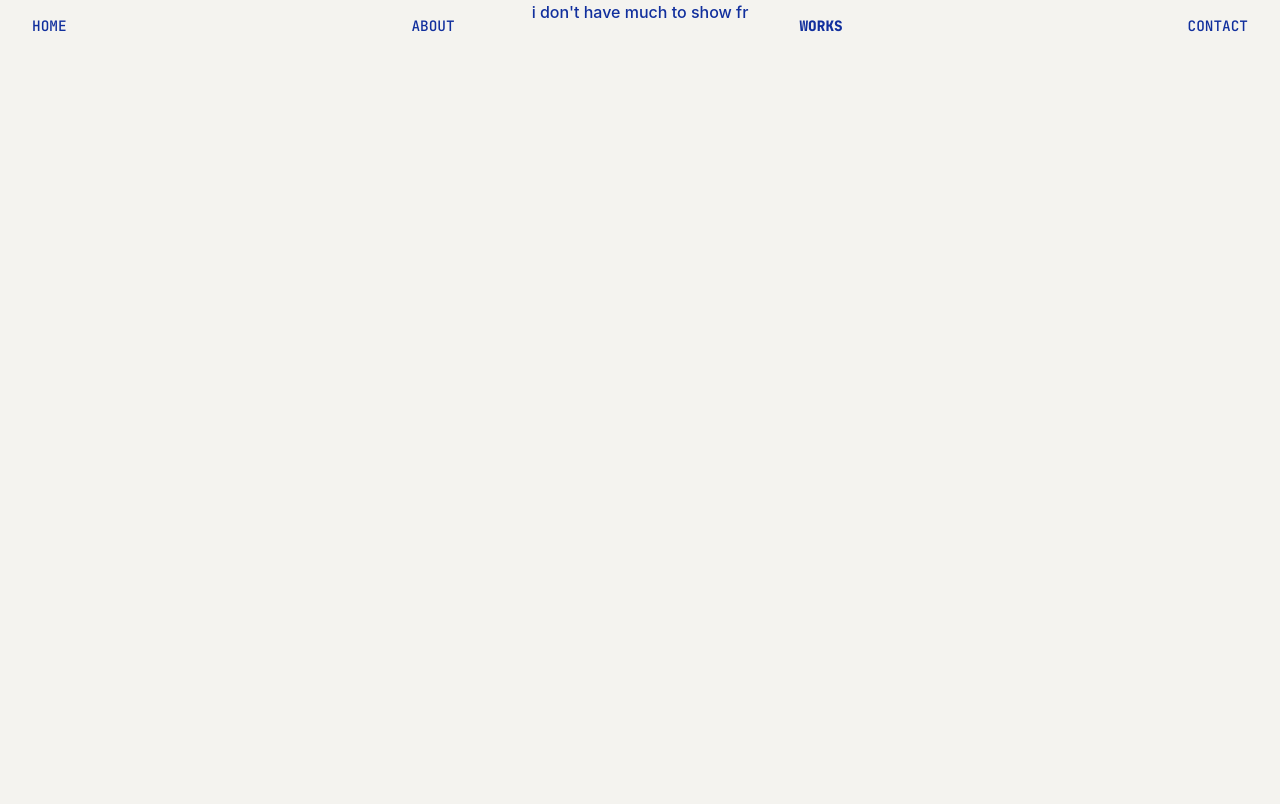
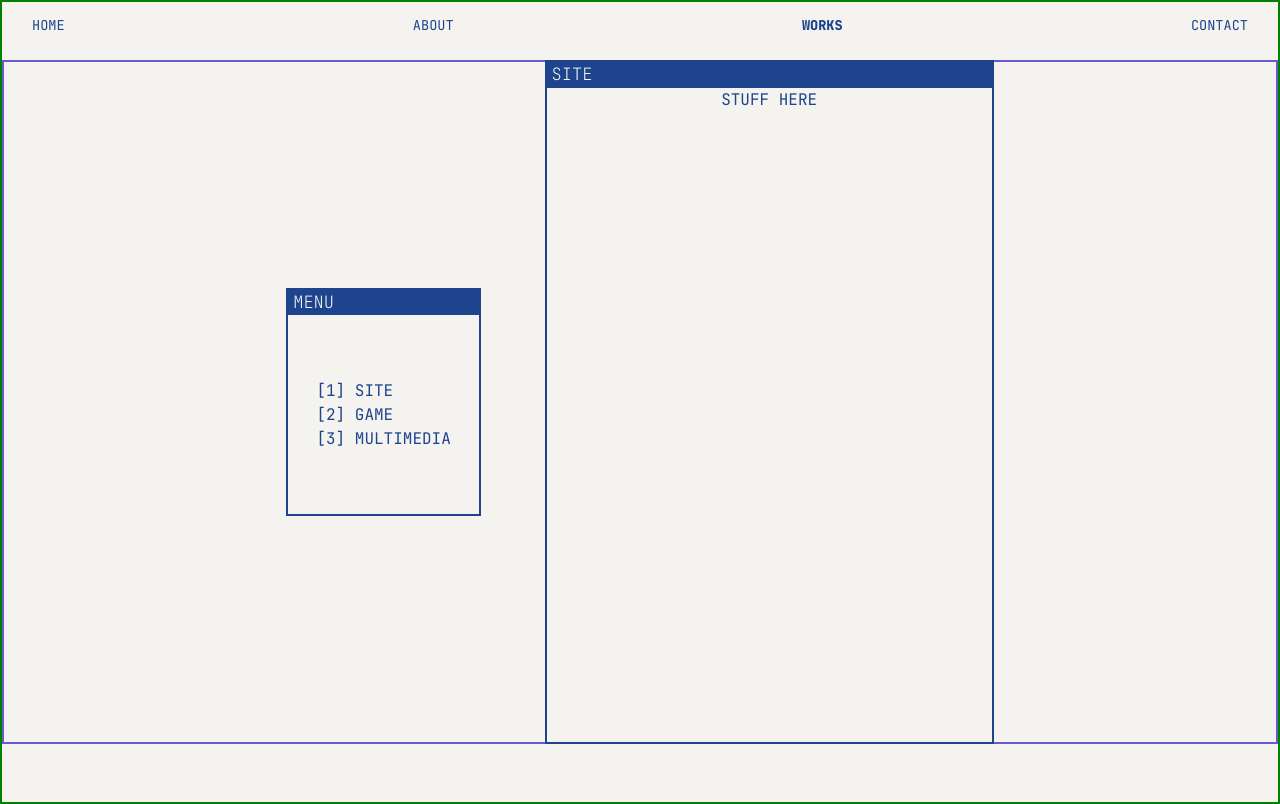
Before and after one commit to angelapaco/portfolio, a React (Vite) app: page /works in a window 1280 px wide. Built offline with nearby package versions, Linux system fonts and the light colour scheme.

Commit message:
works windows

```diff
--- a/src/App.jsx
+++ b/src/App.jsx
@@ -71,6 +71,7 @@ function App() {
           <Route path="/" element={<Transitions><Home key={refreshHome} /></Transitions>} />
           <Route path="/about" element={<Transitions><About /></Transitions>} />
           <Route path="/works" element={<Transitions><Works /></Transitions>} />
+          <Route path="/works/site" element={<Works />} />
           <Route path="/contact" element={<Transitions><Contact /></Transitions>} />
         </Routes>
       </div>
--- a/src/component/About.jsx
+++ b/src/component/About.jsx
@@ -28,20 +28,20 @@ const About = () => {
               <h2 className="header-txt">stack</h2>
             </div>
             <div className="icons">
-             <img className="icon" data-tooltip-id="tooltip" data-tooltip-content="CSS3" src="/icons/stack/css.png" alt="CSS logo"/>
-             <img className="icon" data-tooltip-id="tooltip" data-tooltip-content="Github" src="/icons/stack/github.png" alt="Github logo"/>
-             <img className="icon" data-tooltip-id="tooltip" data-tooltip-content="GSAP" src="/icons/stack/GSAP.png" alt="GSAP logo"/>
-             <img className="icon" data-tooltip-id="tooltip" data-tooltip-content="HTML5" src="/icons/stack/html.png" alt="HTML logo"/>
-             <img className="icon" data-tooltip-id="tooltip" data-tooltip-content="JS" src="/icons/stack/js.png" alt="JS logo"/>
-             <img className="icon" data-tooltip-id="tooltip" data-tooltip-content="JSX" src="/icons/stack/jsx.png" alt="JSX logo"/>
-             <img className="icon" data-tooltip-id="tooltip" data-tooltip-content="MySQL" src="/icons/stack/MySQL.png" alt="MySQL logo"/>
-             <img className="icon" data-tooltip-id="tooltip" data-tooltip-content="PHP" src="/icons/stack/php.png" alt="PHP logo"/>
-             <img className="icon" data-tooltip-id="tooltip" data-tooltip-content="React" src="/icons/stack/react.png" alt="React logo"/>
-             <img className="icon" data-tooltip-id="tooltip" data-tooltip-content="SASS" src="/icons/stack/sass.png" alt="SASS logo"/>
-             <img className="icon" data-tooltip-id="tooltip" data-tooltip-content="Tailwind-CSS" src="/icons/stack/tailwind-css.png" alt="Tailwind-CSS logo"/>
-             <img className="icon" data-tooltip-id="tooltip" data-tooltip-content="Unity" src="/icons/stack/unity.png" alt="Unity logo"/>
-             <img className="icon" data-tooltip-id="tooltip" data-tooltip-content="Visual Studio Code" src="/icons/stack/vscode.png" alt="Visual Studio Code logo"/>
-             <img className="icon" data-tooltip-id="tooltip" data-tooltip-content="Vite" src="/icons/stack/vite.png" alt="Vite logo"/>
+             <img className="icon" data-tooltip-id="tooltip" data-tooltip-place="bottom" data-tooltip-content="CSS3" src="/icons/stack/css.png" alt="CSS logo"/>
+             <img className="icon" data-tooltip-id="tooltip" data-tooltip-place="bottom" data-tooltip-content="Github" src="/icons/stack/github.png" alt="Github logo"/>
+             <img className="icon" data-tooltip-id="tooltip" data-tooltip-place="bottom" data-tooltip-content="GSAP" src="/icons/stack/GSAP.png" alt="GSAP logo"/>
+             <img className="icon" data-tooltip-id="tooltip" data-tooltip-place="bottom" data-tooltip-content="HTML5" src="/icons/stack/html.png" alt="HTML logo"/>
+             <img className="icon" data-tooltip-id="tooltip" data-tooltip-place="bottom" data-tooltip-content="JS" src="/icons/stack/js.png" alt="JS logo"/>
+             <img className="icon" data-tooltip-id="tooltip" data-tooltip-place="bottom" data-tooltip-content="JSX" src="/icons/stack/jsx.png" alt="JSX logo"/>
+             <img className="icon" data-tooltip-id="tooltip" data-tooltip-place="bottom" data-tooltip-content="MySQL" src="/icons/stack/MySQL.png" alt="MySQL logo"/>
+             <img className="icon" data-tooltip-id="tooltip" data-tooltip-place="bottom" data-tooltip-content="PHP" src="/icons/stack/php.png" alt="PHP logo"/>
+             <img className="icon" data-tooltip-id="tooltip" data-tooltip-place="bottom" data-tooltip-content="React" src="/icons/stack/react.png" alt="React logo"/>
+             <img className="icon" data-tooltip-id="tooltip" data-tooltip-place="bottom" data-tooltip-content="SASS" src="/icons/stack/sass.png" alt="SASS logo"/>
+             <img className="icon" data-tooltip-id="tooltip" data-tooltip-place="bottom" data-tooltip-content="Tailwind-CSS" src="/icons/stack/tailwind-css.png" alt="Tailwind-CSS logo"/>
+             <img className="icon" data-tooltip-id="tooltip" data-tooltip-place="bottom" data-tooltip-content="Unity" src="/icons/stack/unity.png" alt="Unity logo"/>
+             <img className="icon" data-tooltip-id="tooltip" data-tooltip-place="bottom" data-tooltip-content="Visual Studio Code" src="/icons/stack/vscode.png" alt="Visual Studio Code logo"/>
+             <img className="icon" data-tooltip-id="tooltip" data-tooltip-place="bottom" data-tooltip-content="Vite" src="/icons/stack/vite.png" alt="Vite logo"/>
             </div>
           </section>
           <section className="multimedia">
@@ -49,12 +49,12 @@ const About = () => {
               <h2 className="header-txt">multimedia</h2>
             </div>
             <div className="icons">
-              <img className="icon" data-tooltip-id="tooltip" data-tooltip-content="After Effects" src="/icons/multimedia/after-effects.png" alt="After Effects logo"/>
-              <img className="icon" data-tooltip-id="tooltip" data-tooltip-content="Blender" src="/icons/multimedia/blender.png" alt="Blender logo"/>
-              <img className="icon" data-tooltip-id="tooltip" data-tooltip-content="Figma" src="/icons/multimedia/figma.png" alt="Figma logo"/>
-              <img className="icon" data-tooltip-id="tooltip" data-tooltip-content="Photoshop" src="/icons/multimedia/photoshop.png" alt="Photoshop logo"/>
-              <img className="icon" data-tooltip-id="tooltip" data-tooltip-content="Rive" src="/icons/multimedia/rive.png" alt="Rive logo"/>
-              <img className="icon" data-tooltip-id="tooltip" data-tooltip-content="Sone Vegas Pro" src="/icons/multimedia/svp.png" alt="Sony Vegas Pro logo"/>
+              <img className="icon" data-tooltip-id="tooltip" data-tooltip-place="bottom" data-tooltip-content="After Effects" src="/icons/multimedia/after-effects.png" alt="After Effects logo"/>
+              <img className="icon" data-tooltip-id="tooltip" data-tooltip-place="bottom" data-tooltip-content="Blender" src="/icons/multimedia/blender.png" alt="Blender logo"/>
+              <img className="icon" data-tooltip-id="tooltip" data-tooltip-place="bottom" data-tooltip-content="Figma" src="/icons/multimedia/figma.png" alt="Figma logo"/>
+              <img className="icon" data-tooltip-id="tooltip" data-tooltip-place="bottom" data-tooltip-content="Photoshop" src="/icons/multimedia/photoshop.png" alt="Photoshop logo"/>
+              <img className="icon" data-tooltip-id="tooltip" data-tooltip-place="bottom" data-tooltip-content="Rive" src="/icons/multimedia/rive.png" alt="Rive logo"/>
+              <img className="icon" data-tooltip-id="tooltip" data-tooltip-place="bottom" data-tooltip-content="Sone Vegas Pro" src="/icons/multimedia/svp.png" alt="Sony Vegas Pro logo"/>
             </div>
             <Tooltip id="tooltip" />
           </section>
--- a/src/component/Navbar.jsx
+++ b/src/component/Navbar.jsx
@@ -5,17 +5,17 @@ import './styles/Navbar.css';
 const Navbar = () => {
   return (
     <div className="navbar">
-      <ul>
-        <li className="list">
+      <ul className='nav-ul'>
+        <li className="nav-list">
           <NavLink to="" className={({ isActive }) => isActive ? 'active' : ''}>Home</NavLink>
         </li>
-        <li className="list">
+        <li className="nav-list">
           <NavLink to="/about" className={({ isActive }) => isActive ? 'active' : ''}>About</NavLink>
         </li>
-        <li className="list">
+        <li className="nav-list">
           <NavLink to="/works" className={({ isActive }) => isActive ? 'active' : ''}>Works</NavLink>
         </li>
-        <li className="list">
+        <li className="nav-list">
           <NavLink to="/contact" className={({ isActive }) => isActive ? 'active' : ''}>Contact</NavLink>
         </li>
       </ul>
--- a/src/component/Works.jsx
+++ b/src/component/Works.jsx
@@ -1,9 +1,36 @@
 import React from 'react'
-import Navbar from './Navbar'
+import { NavLink } from 'react-router-dom';
+import './styles/Works.css';
 
 const Works = () => {
   return (
-    <div>i don't have much to show fr</div>
+    <section className="works-container">
+      <div className="works-wrapper">
+        <section className="works-menu">
+          <div className="works-header">menu</div>
+          <div className="works-option">
+            <ul className='works-ul'>
+              <li className="works-list">
+                <NavLink to="/works/site" className={({ isActive }) => isActive ? 'active' : ''}>[1] site</NavLink>
+              </li>
+              <li className="works-list">
+                <NavLink to="/works/game" className={({ isActive }) => isActive ? 'active' : ''}>[2] game</NavLink>
+              </li>
+              <li className="works-list">
+                <NavLink to="/works/multimedia" className={({ isActive }) => isActive ? 'active' : ''}>[3] multimedia</NavLink>
+              </li>
+            </ul>
+          </div>
+        </section>
+
+        <section className="works-display">
+          <div className="works-header">site</div>
+          <div className="works-display-window">
+            stuff here
+          </div>
+        </section>
+      </div>
+    </section>
   )
 }
 
--- a/src/component/styles/About.css
+++ b/src/component/styles/About.css
@@ -22,7 +22,7 @@
     justify-content: center;
     align-items: center;
     font-family: "Jetbrains Mono";
-    color: #112F9D;
+    color: #1D448C;
     background-color: #F4F3EF;
     top: 50px;
     position: absolute;
@@ -43,7 +43,7 @@
     flex-direction: row;
     justify-content: space-between;
     align-items: center;
-    border: solid 1px #112F9D;
+    border: solid 1px #1D448C;
     width: 100%;
 }
 
@@ -53,17 +53,22 @@
     flex-direction: column;
 }
 
+.name-txt {
+    background-color: #1D448C;
+}
+
 .name {
-    border: solid 1px #112F9D;
+    border: solid 1px #1D448C;
     font-size: 30px;
     margin: 0;
     text-transform: uppercase;
     font-weight: 900;
     text-align: center;
+    color: #F4F3EF;
 }
 
 .about-txt-wrapper {
-    border: solid 1px #112F9D;
+    border: solid 1px #1D448C;
     display: flex;
     justify-content: center;
     align-items: center;
@@ -81,7 +86,7 @@
 }
 
 .stack, .multimedia {
-    border: solid 2px #112F9D;
+    border: solid 2px #1D448C;
     width: 99.8%;
     display: flex;
     flex-direction: column;
@@ -93,17 +98,16 @@
     display: flex;
     align-items: center;
     justify-content: center;
-    color: #F4F3EF;
+    background-color: #1D448C;
     text-transform: uppercase;
-    border-bottom: solid 2px #112F9D;
+    border-bottom: solid 2px #1D448C;
     box-sizing: border-box;
 }
 
 .header-txt {
-    font-weight: 800;
+    font-weight: 500;
     font-size: 17px;
-    font-weight: 800;
-    color: #112F9D;
+    color: #F4F3EF;
 }
 
 .icons {
--- a/src/component/styles/Navbar.css
+++ b/src/component/styles/Navbar.css
@@ -13,7 +13,7 @@
     justify-content: center;
 }
 
-ul {
+ul.nav-ul {
     list-style-type: none;
     padding: 0px;
     margin: 15px 0px;
@@ -25,24 +25,24 @@ ul {
     width: 95vw;
 }
 
-li {
-    font-size: 0.9em;
+li.nav-list {
+    font-size: 0.85em;
     display: flex;
     user-select: none;
 }
 
-li a {
+li.nav-list a {
     text-align: center;
     text-decoration: none;
-    color: #112F9D;
-    font-weight: 500;
+    color: #1D448C;
+    font-weight: 400;
 }
 
-li a:hover {
+li.nav-list a:hover {
     font-weight: 800;
     color: #EAB41C;
 }
 
-.active {
+li.nav-list .active {
     font-weight: 800;
 }
--- a/src/component/styles/Tooltip.css
+++ b/src/component/styles/Tooltip.css
@@ -1,10 +1,11 @@
 #tooltip {
     color: #F4F3EF;
-    background-color: #112F9D;
+    background-color: #1D448C;
     font-size: 12px;
     display: flex;
     align-items: center;
     justify-content: center;
+    padding: 5px;
     width: auto;
     height: 10px;
     font-weight: 500;
--- /dev/null
+++ b/src/component/styles/Works.css
@@ -0,0 +1,78 @@
+.works-container {
+    border: solid 2px green;
+    height: 100vh;
+    display: flex;
+    align-items: center;
+    justify-content: center;
+    font-family: "Jetbrains Mono";
+    text-transform: uppercase;
+    user-select: none;
+    font-weight: 400;
+}
+
+.works-wrapper {
+    border: solid 2px slateblue;
+    width: 100%;
+    height: 85%;
+    display: flex;
+    justify-content: center;
+    gap: 5%;
+    align-items: center;
+}
+
+.works-menu {
+    height: 33%;
+    width: 15%;
+    display: flex;
+    flex-direction: column;
+    align-items: center;
+}
+
+.works-menu, .works-display {
+    border: solid 2px #1D448C;
+}
+
+.works-header {
+    background-color: #1D448C;
+    color: #F4F3EF;
+    font-size: 17px;
+    text-align: left;
+    padding-left: 5px;
+    font-weight: 200;
+    width: 100%;
+    box-sizing: border-box;
+}
+
+.works-option {
+    height: 100%;
+    width: 170px;
+    display: flex;
+    justify-content: center;
+    align-items: center;
+}
+
+ul.works-ul {
+    list-style-type: none;
+    padding: 0;
+    margin: 10px;
+    text-align: left;
+}
+
+li.works-list a {
+    text-decoration: none;
+    color: #1D448C;
+}
+
+li.works-list a:hover {
+    font-weight: 800;
+    color: #EAB41C;
+}
+
+li.works-list .active {
+    font-weight: 800;
+}
+
+.works-display {
+    height: 100%;
+    width: 35%;
+}
--- a/src/index.css
+++ b/src/index.css
@@ -31,7 +31,7 @@ body {
 @media (prefers-color-scheme: light) {
   :root {
     /* color: #213547; */
-    color : #112F9D;
+    color : #1D448C;
     background-color: #F4F3EF;
   }
 }
```
